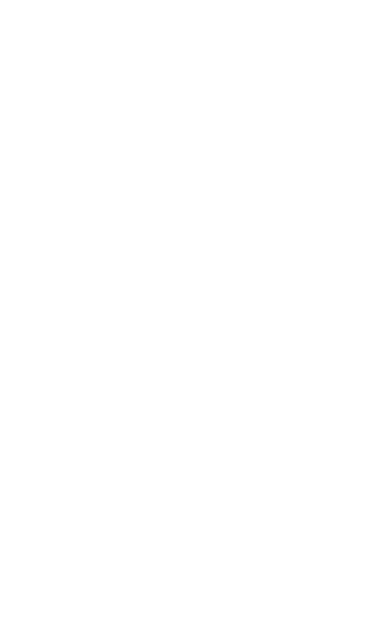
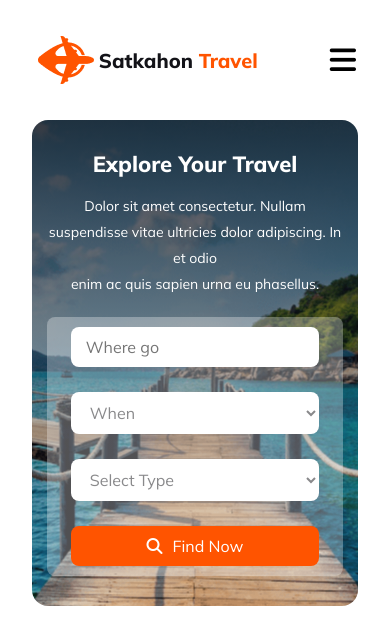
Before and after one commit to Mazbauddin/Satkahon-Travel, a plain HTML site: page index.html in a window 390 px wide. Drawn offline with Linux system fonts and the light colour scheme.

Commit message:
header top and banner area complete with responsive

```diff
--- a/css/responsive.css
+++ b/css/responsive.css
@@ -0,0 +1,55 @@
+/* Mobile Device Start */
+@media screen and (max-width: 576px) {
+  .container {
+    width: 95%;
+  }
+  .menu ul {
+    display: none;
+  }
+  .logo {
+    width: 75%;
+    margin-left: 28px;
+  }
+  .menu {
+    width: 25%;
+  }
+  .logo h3,
+  .logo h3 span.travel {
+    font-size: 20px;
+  }
+  .mobile-menu .bar-icon {
+    display: inline;
+    font-size: 30px;
+    margin-left: 35px;
+  }
+  .banner-area {
+    width: 88%;
+    height: 98%;
+    padding: 30px 15px;
+    margin: 0 auto;
+  }
+  .banner-area .banner-content h1 {
+    font-size: 22px;
+  }
+  .banner-area .banner-content p {
+    font-size: 14px;
+  }
+  .banner-input {
+    flex-direction: column;
+  }
+  .banner-input .input-primary {
+    width: 90%;
+  }
+  .btn-primary {
+    width: 90%;
+  }
+  .arrow {
+    bottom: 305px;
+    right: 25%;
+  }
+  .arrow-1 {
+    bottom: 240px;
+    right: 25%;
+  }
+}
+/* Mobile Device End */
--- a/css/style.css
+++ b/css/style.css
@@ -11,3 +11,163 @@ body {
 a {
   text-decoration: none;
 }
+.container {
+  width: 81%;
+  max-width: 1170px;
+  margin: 0 auto;
+}
+/* Default css End */
+/*  Header area start*/
+.header-top {
+  display: flex;
+  justify-content: space-between;
+  align-items: center;
+  height: 120px;
+}
+/* logo area start */
+
+.logo {
+  display: flex;
+  align-items: center;
+  width: 50%;
+}
+.logo h3 {
+  color: #131318;
+  font-family: Mulish;
+  font-size: 36px;
+  font-style: normal;
+  font-weight: 800;
+  line-height: normal;
+  margin-left: 5px;
+}
+.logo h3 span.travel {
+  color: #ff5400;
+  font-family: Mulish;
+  font-size: 36px;
+  font-style: normal;
+  font-weight: 800;
+  line-height: normal;
+}
+/* logo area end */
+/* menu area start */
+
+.menu {
+  width: 50%;
+}
+.menu ul {
+  display: flex;
+  justify-content: space-between;
+  align-items: center;
+}
+.menu ul li {
+  margin-right: 30px;
+  list-style: none;
+}
+.menu ul li a {
+  color: #424247;
+  text-align: center;
+  font-family: Mulish;
+  font-size: 18px;
+  font-style: normal;
+  font-weight: 400;
+  line-height: normal;
+  transition: 0.3s linear;
+  -webkit-transition: 0.3s linear;
+  -moz-transition: 0.3s linear;
+  -ms-transition: 0.3s linear;
+  -o-transition: 0.3s linear;
+}
+.menu ul li a:hover {
+  color: #ff5400;
+}
+.menu ul li a.active {
+  color: #ff5400;
+}
+.mobile-menu .bar-icon {
+  display: none;
+}
+/* menu area end */
+/* banner area start */
+.banner-area {
+  background-image: linear-gradient(
+      180deg,
+      rgba(19, 19, 24, 0.8) 0%,
+      rgba(19, 19, 24, 0) 100%
+    ),
+    url("../images/banner/banner.png");
+  width: 100%;
+  height: 100%;
+  border-radius: 16px;
+  background-repeat: no-repeat;
+  background-position: center;
+  padding: 106px 185px;
+}
+.banner-content {
+  text-align: center;
+}
+.banner-area .banner-content h1 {
+  color: #fff;
+  font-family: Mulish;
+  font-size: 64px;
+  font-style: normal;
+  font-weight: 800;
+  line-height: normal;
+  margin-bottom: 15px;
+}
+.banner-area .banner-content p {
+  color: #fff;
+  text-align: center;
+  font-family: Mulish;
+  font-size: 16px;
+  font-style: normal;
+  font-weight: 400;
+  line-height: 26px; /* 162.5% */
+  margin-bottom: 20px;
+}
+.banner-input {
+  border-radius: 8px;
+  background: rgba(255, 255, 255, 0.3);
+  padding: 10px 10px;
+  display: flex;
+  justify-content: space-between;
+  align-items: center;
+  gap: 25px;
+}
+.banner-input .input-primary {
+  padding: 10px 15px;
+  border-radius: 8px;
+  background: #fff;
+  border: none;
+  width: 150px;
+  outline: none;
+  color: rgba(19, 19, 24, 0.5);
+  font-family: Mulish;
+  font-size: 16px;
+  font-style: normal;
+  font-weight: 400;
+  line-height: normal;
+  position: relative;
+}
+
+.btn-primary {
+  border-radius: 8px;
+  background: #ff5400;
+  padding: 10px;
+  border-radius: 8px;
+  border: none;
+  width: 150px;
+  outline: none;
+  color: #fff;
+  text-align: center;
+  font-family: Mulish;
+  font-size: 16px;
+  font-style: normal;
+  font-weight: 400;
+  line-height: normal;
+  cursor: pointer;
+}
+.btn-primary i {
+  margin-right: 10px;
+}
+/* banner area end */
+/*  Header area end*/
--- a/index.html
+++ b/index.html
@@ -7,9 +7,68 @@
     <link rel="shortcut icon" href="./images/logo.png" type="image/x-icon" />
     <link rel="stylesheet" href="./css/style.css" />
     <link rel="stylesheet" href="./css/responsive.css" />
+    <script
+      src="https://kit.fontawesome.com/89c801a01d.js"
+      crossorigin="anonymous"
+    ></script>
   </head>
   <body>
-    <header></header>
+    <header>
+      <div class="container">
+        <!-- logo and menubar start -->
+        <nav class="header-top">
+          <div class="logo" href="">
+            <img src="./images/logo.png" alt="" />
+            <h3>Satkahon <span class="travel">Travel</span></h3>
+          </div>
+          <div class="menu">
+            <ul>
+              <li><a class="active" href="#">Home</a></li>
+              <li><a href="#">Packages</a></li>
+              <li><a href="#">Testimonial</a></li>
+              <li><a href="#">Blog</a></li>
+              <li><a href="#">Contact</a></li>
+            </ul>
+            <div class="mobile-menu">
+              <i class="bar-icon fa-solid fa-bars"></i>
+            </div>
+          </div>
+        </nav>
+        <!-- logo and menubar end -->
+        <!-- banner area start -->
+        <section>
+          <div class="banner-area">
+            <div class="banner-content">
+              <h1>Explore Your Travel</h1>
+              <p>
+                Dolor sit amet consectetur. Nullam suspendisse vitae ultricies
+                dolor adipiscing. In et odio <br />enim ac quis sapien urna eu
+                phasellus.
+              </p>
+              <div class="banner-input">
+                <input
+                  class="input-primary"
+                  type="text"
+                  name=""
+                  placeholder="Where go"
+                  id=""
+                />
+                <select class="input-primary" name="" id="">
+                  <option value="When">When</option>
+                </select>
+                <select class="input-primary" name="" id="">
+                  <option value="Select Type">Select Type</option>
+                </select>
+                <button class="btn-primary">
+                  <i class="fa-solid fa-magnifying-glass"></i>Find Now
+                </button>
+              </div>
+            </div>
+          </div>
+        </section>
+        <!-- banner area end -->
+      </div>
+    </header>
     <main></main>
     <footer></footer>
   </body>
```
Also changed, not shown: images/banner/banner.png (renamed from images/Group 13 (1) (1).png).
